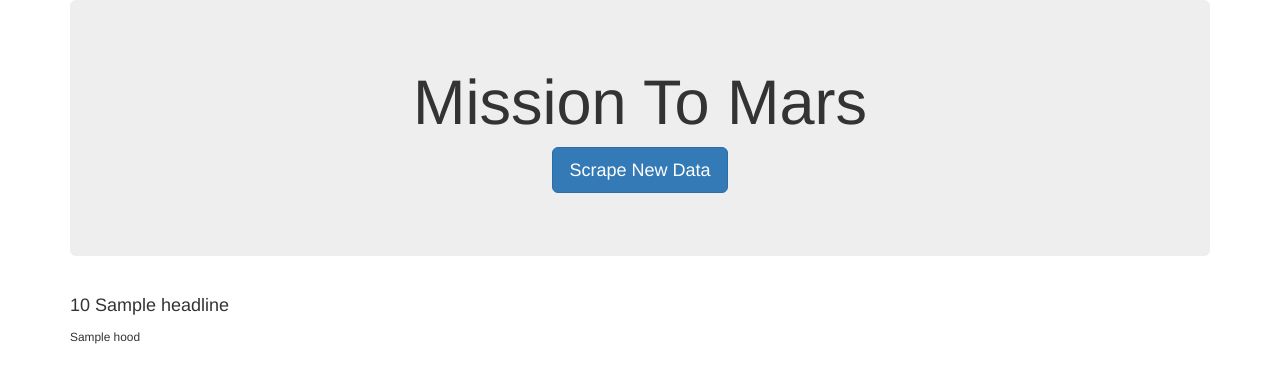
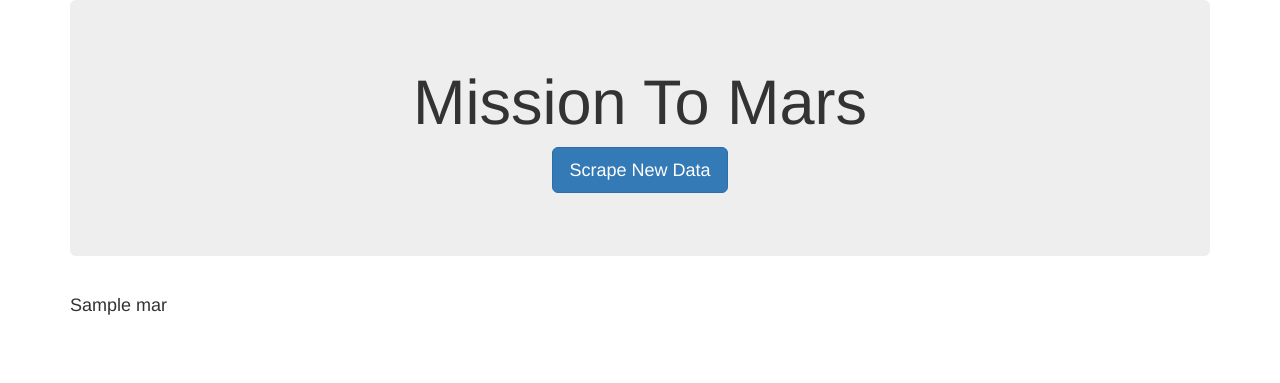
Before and after one commit to elzster/Mission-To-Mars, a Flask app: template templates/index.html in a window 1280 px wide. Shown: the top 383 px of the page. Run offline with Flask 2, Linux system fonts and the light colour scheme; the template is opened without the code that fills it: most values are stand-ins (such as "Sample title", 1, 10 or a date in 2020); some libraries are stand-ins or nearby versions.

Commit message:
update to files

```diff
--- a/app.py
+++ b/app.py
@@ -10,15 +10,15 @@ mongo = PyMongo(app)
 
 @app.route("/")
 def index():
-    mars_db = mongo.db.mars.find_one()
-
-    return render_template("index.html", listings=listings)
-
+    mars = mongo.db.mars.find_one()
+    return render_template("index.html", mars = mars)
 
 @app.route("/scrape")
 def scraper():
+    # listings = mongo.db.listings
+    # listings_data = scrape_craigslist.scrape()
 
-    mars_db = mongo.db.mars
+    mars = mongo.db.mars
     mars_web = scrape_mars.scrape_news()
     mars_web = scrape_mars.scrape_marsImg()
     mars_web = scrape_mars.scrape_marsTwitter()
@@ -28,7 +28,7 @@ def scraper():
     mars_web = scrape_mars.scrape_marsHemi3()
     mars_web = scrape_mars.scrape_marsHemi4()
 
-    mars_db.update({}, mars_web, upsert=True)
+    mars.update({}, mars_web, upsert=True)
     return redirect("/", code=302)
 
 
--- a/scrape_mars.py
+++ b/scrape_mars.py
@@ -14,6 +14,8 @@ mars_web = {}
 hemisphere_image_urls = []
 # #news scrape
 def scrape_news():
+
+
     browser = init_browser()
 
     #Launches Website
--- a/templates/index.html
+++ b/templates/index.html
@@ -20,8 +20,8 @@
     <!-- Craigslist Listings -->
     <div class="row" id="craiglist-listings">
       <div class="col-md-12">
-        <h4 class="heading">{{listings.price}} {{listings.headline}}</h4>
-        <small>{{listings.hood}}</small>
+        <h4 class="heading">{{mars.latest_news_title}}</h4>
+        <small></small>
       </div>
     </div>
 
```
Also changed, not shown: 1 other file.
